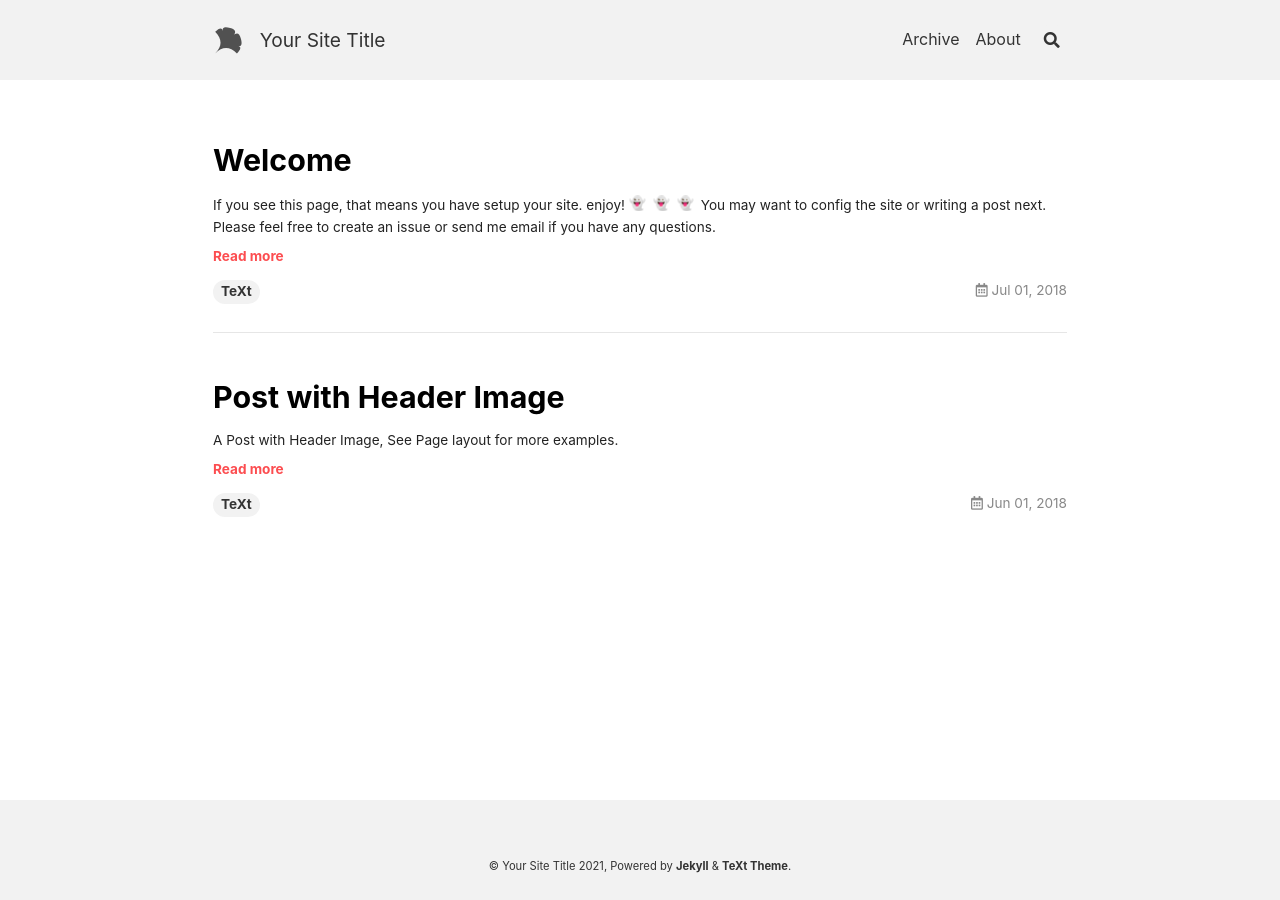
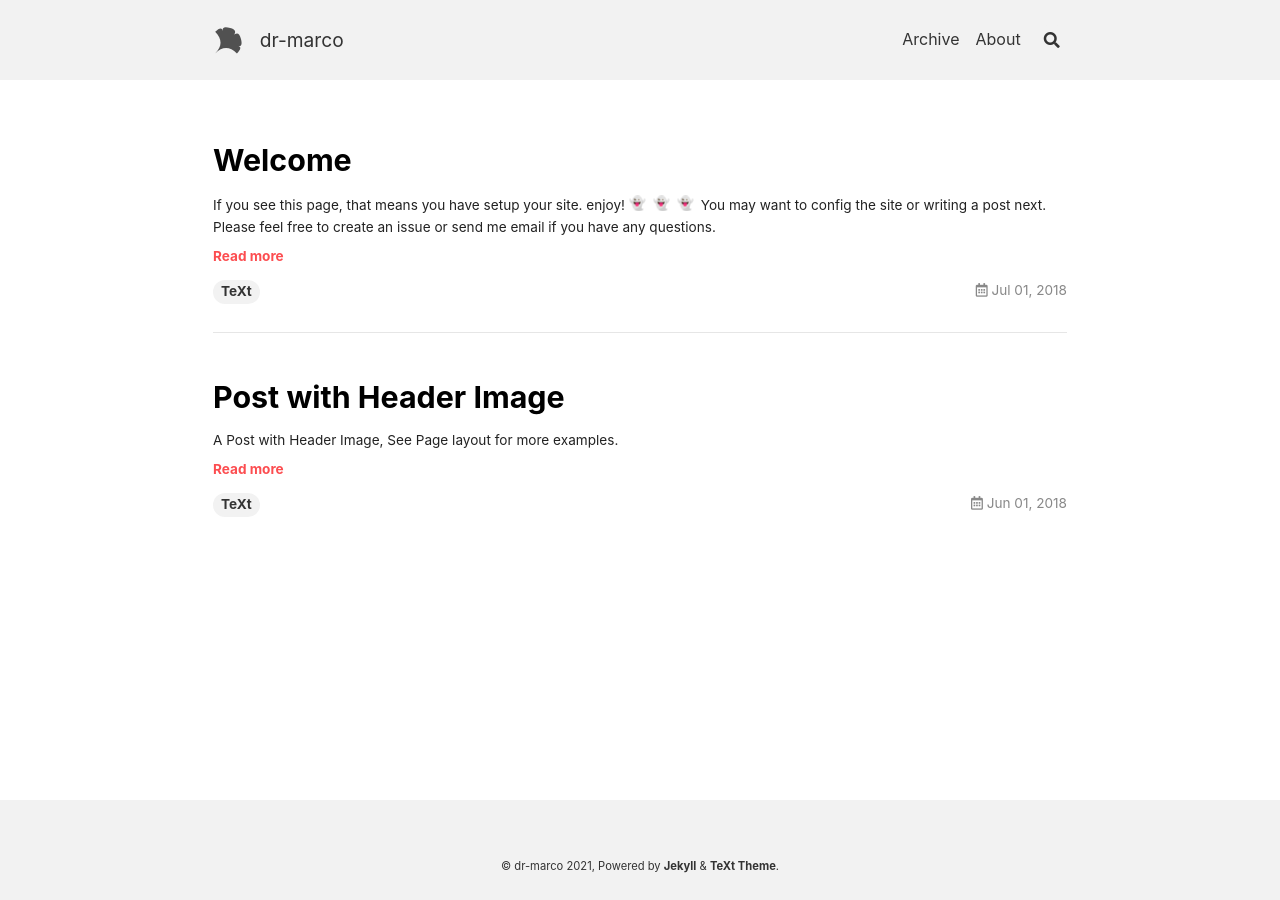
Before and after one commit to dr-marco/dr-marco.github.io, a Jekyll site: the page built from index.html, in a window 1280 px wide. Built offline with Jekyll 4.4.1, drawn with Linux system fonts in a browser that asks for light colours; nearby versions of some CDN libraries; emoji names are drawn with the system emoji font; the list of posts is cut into pages by our own code.

Commit message:
first changes

```diff
--- a/Gemfile
+++ b/Gemfile
@@ -2,3 +2,4 @@
 
 # gem "github-pages", group: :jekyll_plugins
 gemspec
+gem "jekyll-github-metadata"
--- a/_config.yml
+++ b/_config.yml
@@ -20,7 +20,7 @@
 highlight_theme: default # "default" (default), "tomorrow", "tomorrow-night", "tomorrow-night-eighties", "tomorrow-night-blue", "tomorrow-night-bright"
 url     : # the base hostname & protocol for your site e.g. https://www.someone.com
 baseurl : # does not include hostname
-title   : Your Site Title
+title   : dr-marco
 description: > # this means to ignore newlines until "Language & timezone"
   Your Site Description
 
@@ -55,7 +55,7 @@
 
 ## => GitHub Repository (if the site is hosted by GitHub)
 ##############################
-repository: user_name/repo_name
+repository: dr-marco/dr-marco.github.io
 repository_tree: master
 
 
@@ -223,3 +223,4 @@
   - jekyll-paginate
   - jekyll-sitemap
   - jemoji
+  - "jekyll-github-metadata"
```
Also changed, not shown: README.md.
